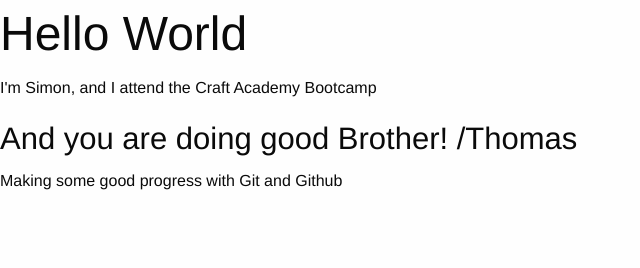
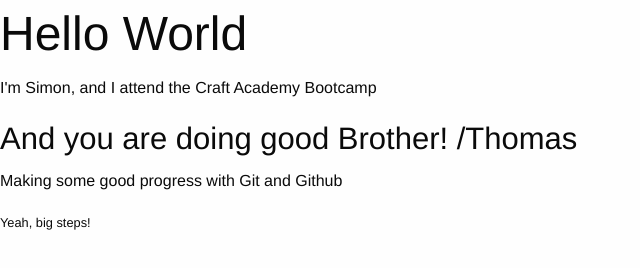
Before and after one commit to tochman/simon74.github.io, a plain HTML site: page index.html in a window 1280 px wide. Shown: the full height of the page, 0-640 px from the left. Drawn offline with nearby package versions, Linux system fonts and the light colour scheme.

Commit message:
another text addition

```diff
--- a/index.html
+++ b/index.html
@@ -16,6 +16,7 @@
 
       <h3>And you are doing good Brother! /Thomas</h3>
       <p>Making some good progress with Git and Github</p>
+      <small>Yeah, big steps!</small>
     </div>
   </div>
 
```
